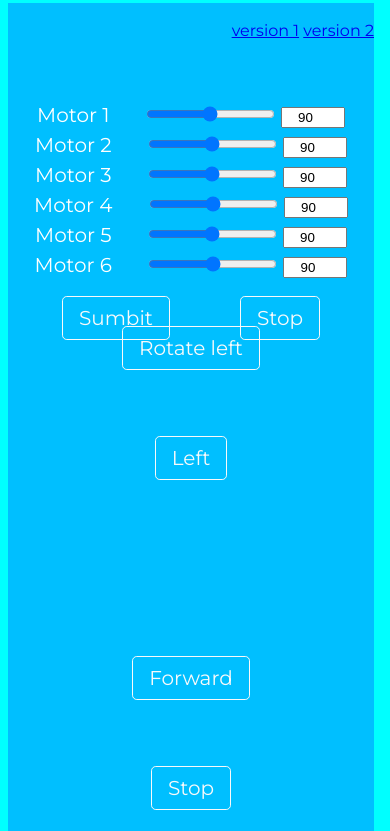
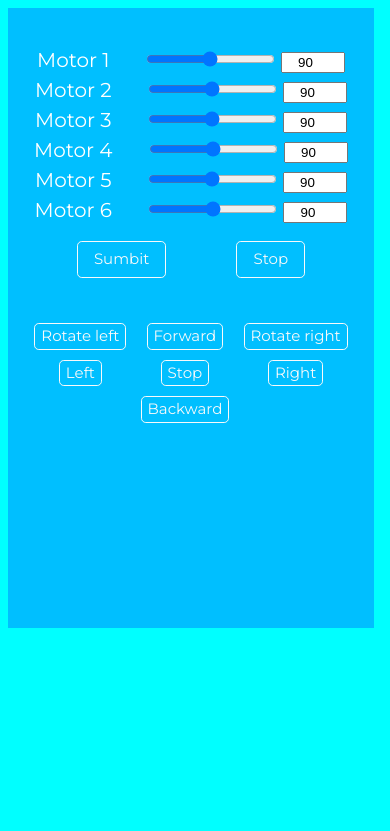
Before and after one commit to ahmedsasker/simple-six-motor-controller-web-page, a plain HTML site: page index.html in a window 390 px wide. Shown: the part 78-909 px from the top of the page. After the commit the page ends 844 px from the top, so only its background shows below. Drawn offline with nearby package versions, Linux system fonts and the light colour scheme.

Commit message:
Add files via upload

```diff
--- a/main.css
+++ b/main.css
@@ -5,6 +5,8 @@
 input{
 	pointer-events:auto;
 	text-align: center;
+	width: auto;
+
 }
 body{
 	font-family: Montserrat,sans-serif;
@@ -48,6 +50,9 @@ h2{
 	vertical-align: middle;
 	pointer-events: none;
 
+}
+.slider{
+    width: 300px;
 }
 button:hover{
 	background-color: white;
@@ -104,10 +109,79 @@ button {
     line-height: 1.5;
     border-radius: .3rem;
     cursor: pointer;
-    padding: 6px 16px;
-    margin: 33px;
+    margin: 5px;
+}
+
+
+div{
+    margin-left: auto;
+    margin-right: auto;
+    display: block;
+}
+#body{
+    display: flex;
+}
+#panel1{
+    flex: 50%;
+    align-items: center;
+}
+#panel2{
+    flex: 50%;
+    align-items: center;
 }
 
 #maain{
 	text-align: center;
 }
+
+@media screen and (max-width: 1050px) {
+    #body {
+        display: block;
+    }
+    #panel2{
+        margin-top: 80px;
+    }
+}
+
+@media screen and (max-width: 1000px) {
+    #body {
+        display: block;
+    }
+    #panel2{
+        margin-top: 80px;
+    }
+}
+
+@media screen and (max-width: 510px) {
+    button{
+        font-size: 15px;
+    }
+    .navbar{
+        display: grid;
+        padding-bottom: 5px;
+        text-align: center;
+    }
+    .text{
+        padding-top: 20px;
+    }
+    ul{
+        padding: 1px;
+        margin: 1px;
+        float: unset;
+        text-align: center;
+    }
+    .slider{
+        width: auto;
+    }
+    .coll{
+        padding-bottom: 90px;
+        display: inline-block;
+    }
+    #panel2{
+        margin-top: 80px;
+    }
+    a{
+        font-size: small;
+    }
+
+}
```
